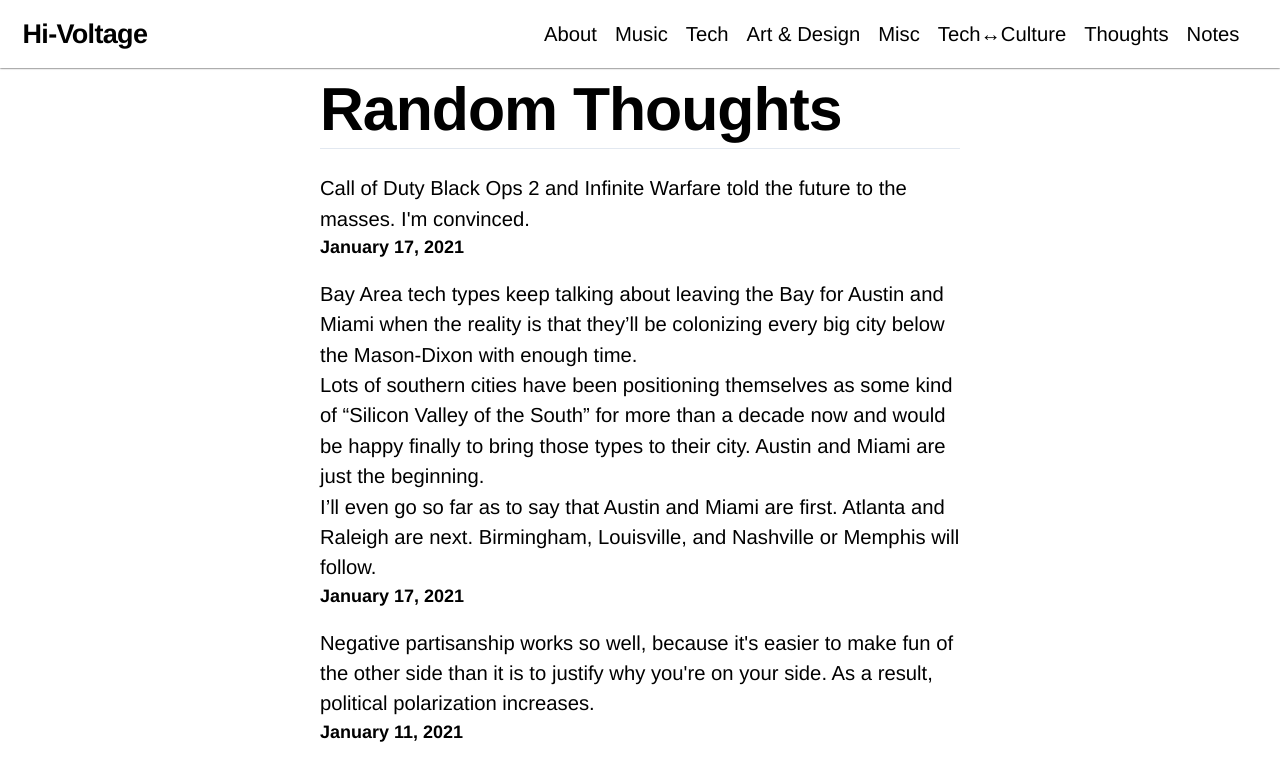
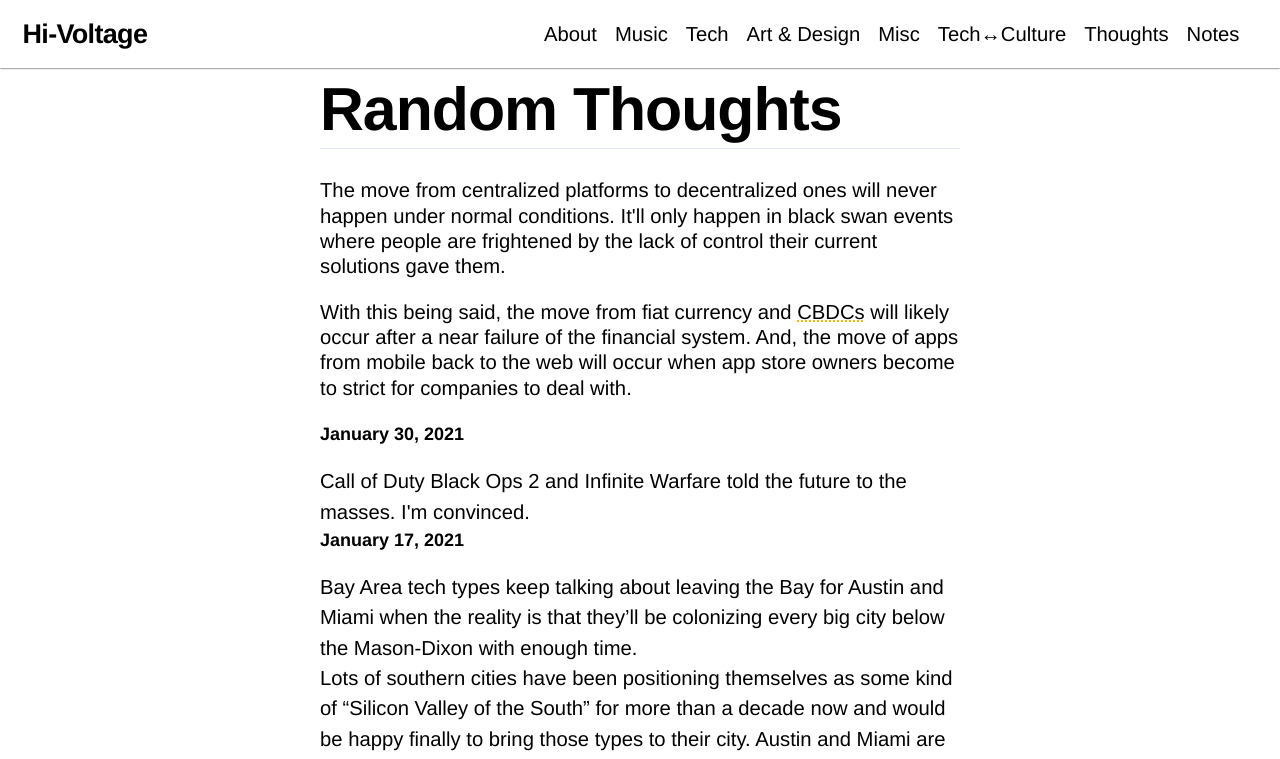
Before and after one commit to aunyks/blog, a Next.js app: page /thoughts/random in a window 1280 px wide. Shown: the top 759 px of the page. Built offline with nearby package versions, Linux system fonts and the light colour scheme.

Commit message:
a thought

```diff
--- a/pages/thoughts/random.js
+++ b/pages/thoughts/random.js
@@ -11,6 +11,17 @@ export default function RandomThoughts() {
       description="Miscellaneous thoughts with no category."
       noFooter
     >
+      <Thought date="2021-01-29">
+        <p>
+          The move from centralized platforms to decentralized ones will never happen under normal conditions.
+          It'll only happen in black swan events where people are frightened by the lack of control their current solutions gave them.
+        </p>
+        <p>
+          With this being said, the move from fiat currency and <Hint msg="Central Bank Digital Currencies">CBDCs</Hint> will likely occur
+          after a near failure of the financial system. And, the move of apps from mobile back to the web will occur when app store owners become to strict
+          for companies to deal with.
+        </p>
+      </Thought>
       <Thought date="2021-01-16">
         Call of Duty Black Ops 2 and Infinite Warfare told the future to the masses. I'm convinced.
       </Thought>
```
